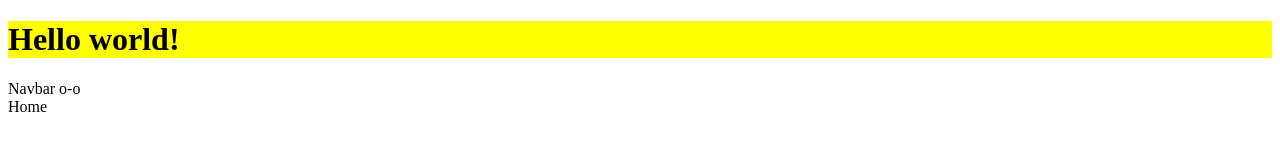
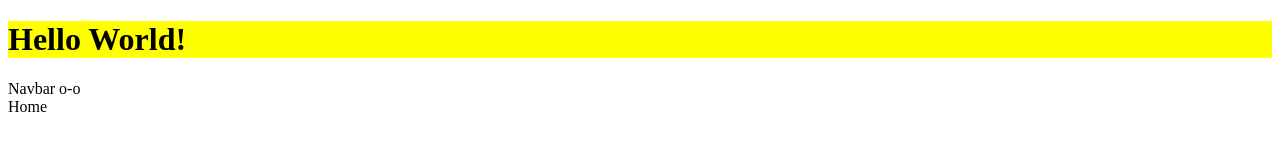
Before and after one commit to peicasey/TAMUHack23, a React (Create React App) app: page / in a window 1280 px wide. Shown: the top 160 px of the page. Built offline with nearby package versions, Linux system fonts and the light colour scheme; the HTML template or start-up script is replaced by a standard one.

Commit message:
updated, used variables and imports

```diff
--- a/src/App.js
+++ b/src/App.js
@@ -13,7 +13,7 @@ function App() {
 
     <div>
       <h1 className="intro">
-        Hello world!
+        Hello {value}!
       </h1>
 
 
--- a/src/components/Navbar.js
+++ b/src/components/Navbar.js
@@ -1,8 +1,6 @@
-import React, { useState } from 'react';
+import React from 'react';
 
 const Navbar = () => {
-  const [nav, setNav] = useState(false);
-//   const handleClick = () => setNav(!nav);
 
   return (
     <div>
```
Also changed, not shown: 1 other file (tests, documents, lock files or other folders).
